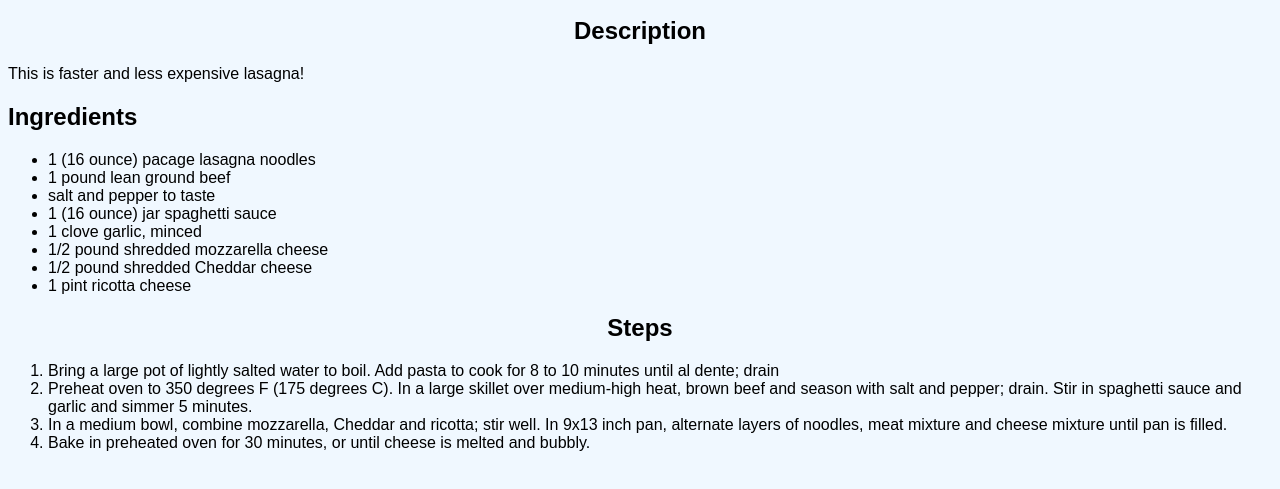
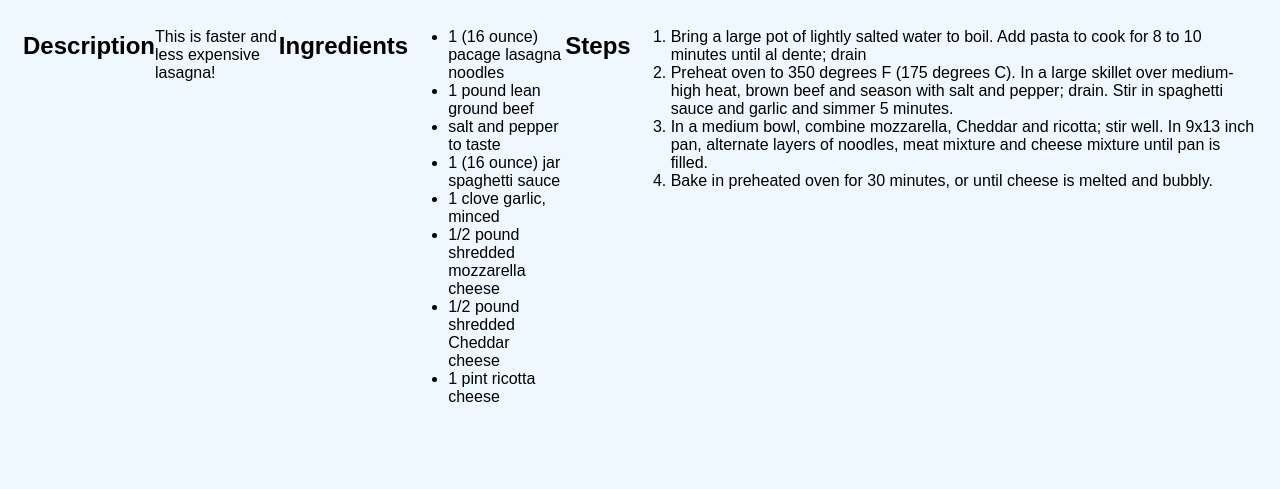
Before and after one commit to necaprogramer/odin-recipes, a website: page recipes/lasagna.html in a window 1280 px wide. Shown: the part 99-588 px from the top of the page. Drawn offline with Linux system fonts and the light colour scheme.

Commit message:
Fix content class

```diff
--- a/css/style.css
+++ b/css/style.css
@@ -13,3 +13,8 @@
     margin-right: auto;
     width: 50%;
 }
+
+.content{
+    display: flex;
+    padding: 15px;
+}
--- a/recipes/lasagna.html
+++ b/recipes/lasagna.html
@@ -8,10 +8,10 @@
     <body>
         <h1>Brenda's Lasagna</h1>
         <img class="images" src="../img/lasagna.jpg">
-        <h2 class="heading smaller">Description</h2>
-        <p>This is faster and less expensive lasagna!</p>
-        <h2>Ingredients</h2>
         <div class="content">
+            <h2 class="heading smaller">Description</h2>
+            <p>This is faster and less expensive lasagna!</p>
+            <h2 class="heading smaller">Ingredients</h2>
             <ul>
                 <li>1 (16 ounce) pacage lasagna noodles</li>
                 <li>1 pound lean ground beef</li>
@@ -22,9 +22,7 @@
                 <li>1/2 pound shredded Cheddar cheese</li>
                 <li>1 pint ricotta cheese</li>
             </ul>
-        </div>
-        <h2 class="heading smaller">Steps</h2>
-        <div class="content">
+            <h2 class="heading smaller">Steps</h2>
             <ol>
                 <li>Bring a large pot of lightly salted water to boil. Add pasta to cook for 8 to 10 minutes until al dente; drain</li>
                 <li>Preheat oven to 350 degrees F (175 degrees C). In a large skillet over medium-high heat, brown beef and season with salt and pepper; drain. Stir in spaghetti sauce and garlic and simmer 5 minutes.</li>
```
